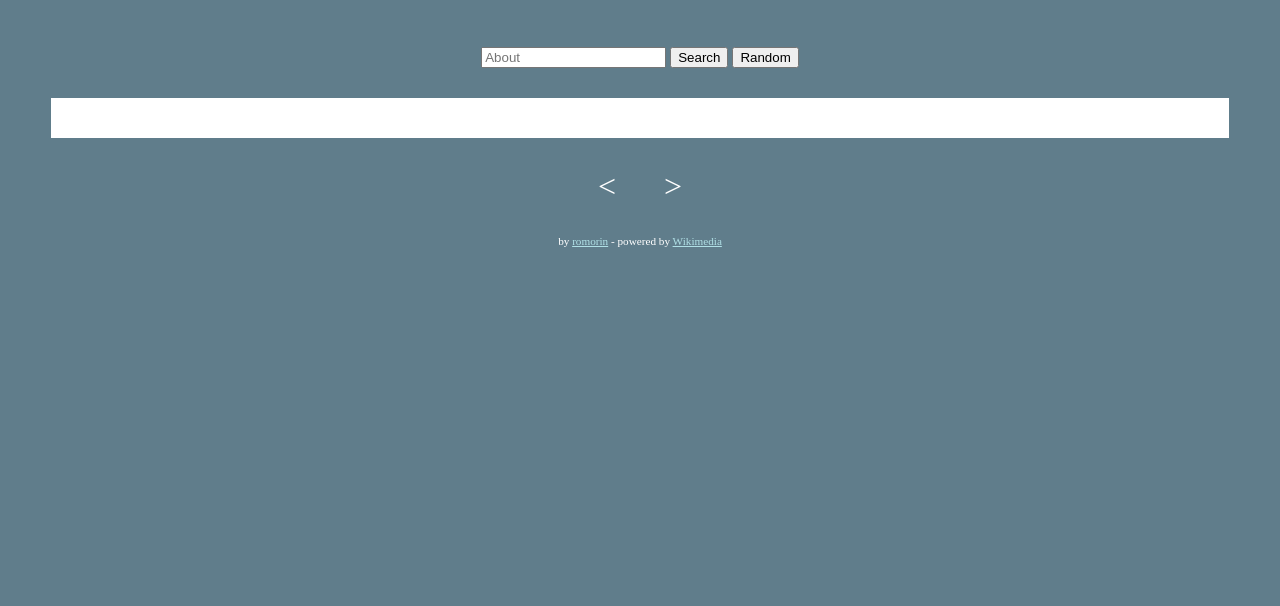
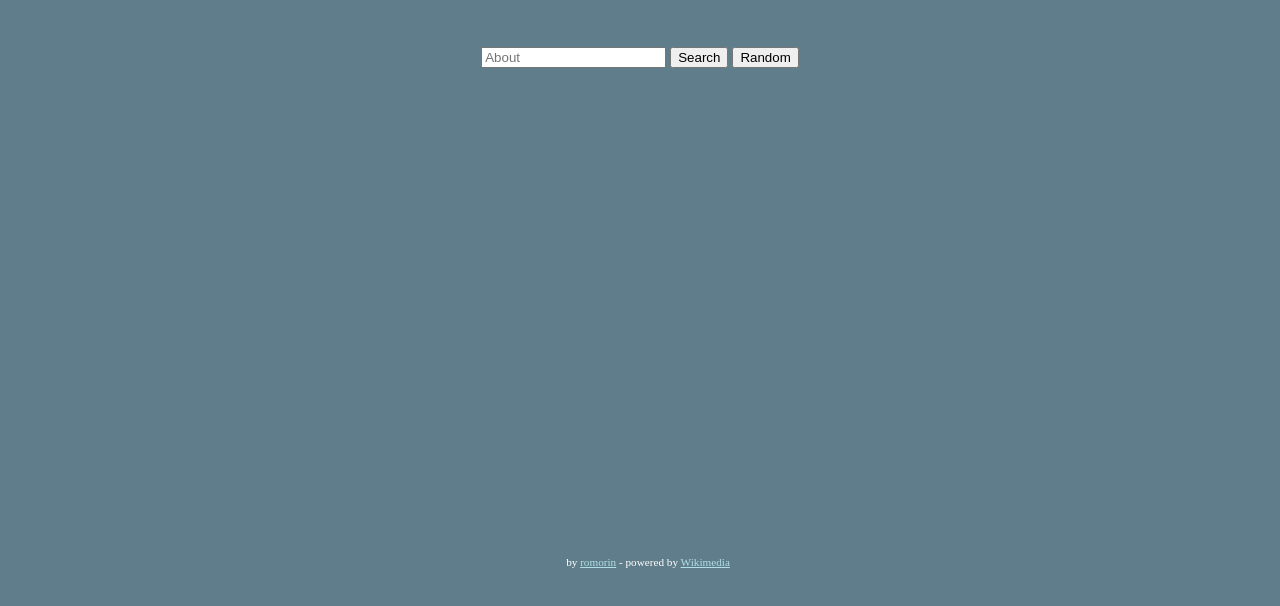
Before and after one commit to romorin/fcc-wiki, a plain HTML site: page wiki.html in a window 1280 px wide. Shown: the part 194-800 px from the top of the page. Drawn offline with nearby package versions, Linux system fonts and the light colour scheme.

Commit message:
footer + changed template location

```diff
--- a/wiki.css
+++ b/wiki.css
@@ -2,9 +2,10 @@ body {
 	background-color: #607d8b;
 	color: #ffffff;
 	font-size: 16px;
+	margin-bottom:50px;
 }
 
-#result-template {
+#result-template, .hidden-start {
 	display: none;
 }
 
@@ -43,9 +44,15 @@ body {
 	margin: 0 20px;
 }
 
-.credits {
+.footer {
 	text-align: center;
 	font-size: 0.7rem;
+
+	position:fixed;
+	height:50px;
+	width: 100%;
+	bottom:0px;
+	padding-top: 20px;
 }
 
 /*
--- a/wiki.html
+++ b/wiki.html
@@ -18,21 +18,20 @@
 			<button id="search-button" class="btn btn-default">Search</button>
 			<button id="random-button" class="btn btn-default">Random</button>
 		</div>
-		<div class="results">
+		<div class="results hidden-start">
 		</div>
-		<div class="navigation-links">
+		<div class="navigation-links hidden-start">
 			<div id="previous"><</div> <div id="next">></div>
 		</div>
-		<p class="credits">
+		<div class="footer">
 			by <a class="link" href="http://www.freecodecamp.com/romorin">romorin</a> -
 			powered by <a class="link" href="https://wikimediafoundation.org">Wikimedia</a><br/>
-		</p>
-
-		<div id="result-template">
-			<div class="result">
-				<p class="title"></p>
-				<p class="content"></p>
-			</div>
 		</div>
 	</body>
+	<div id="result-template">
+		<div class="result">
+			<p class="title"></p>
+			<p class="content"></p>
+		</div>
+	</div>
 </html>
```
